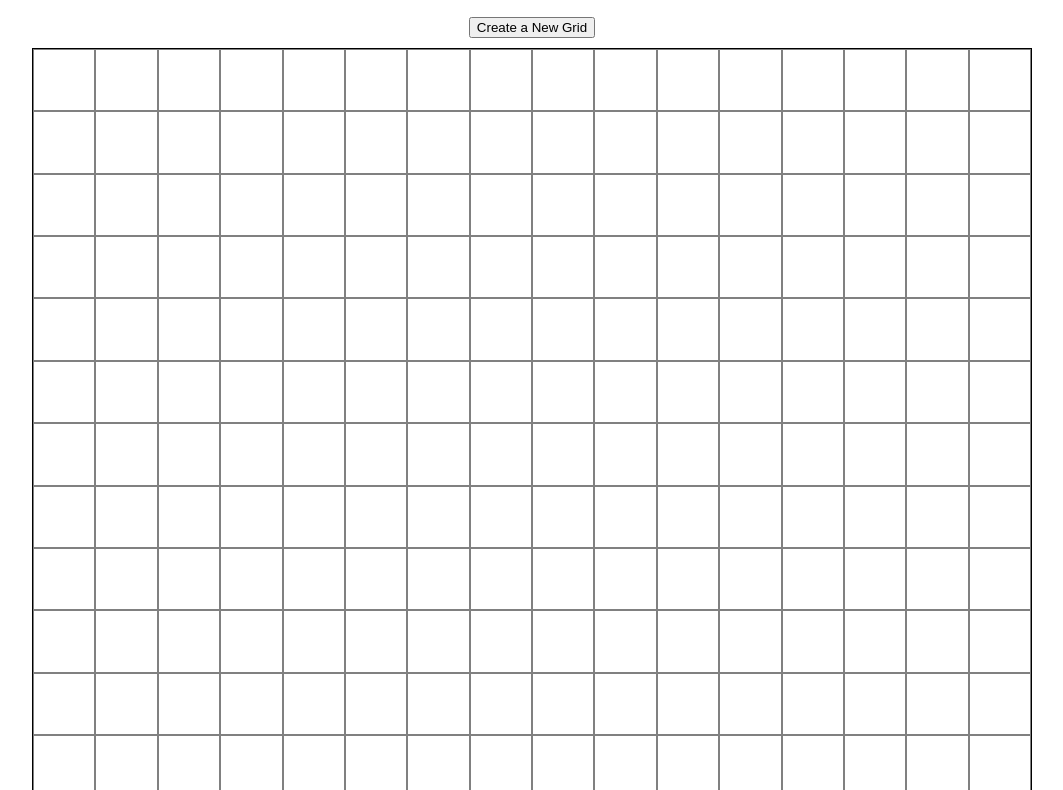
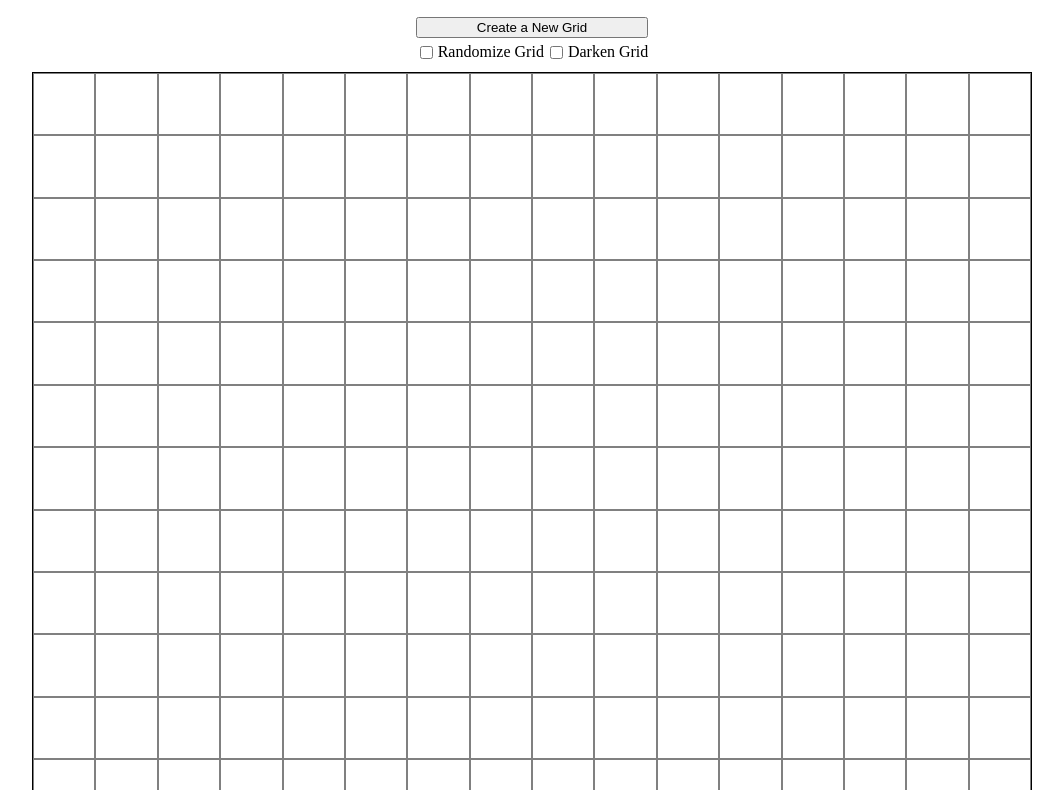
Before and after one commit to hpham474/Etch-aSketch, a plain HTML site: page index.html in a window 1280 px wide. Shown: the part 81-871 px from the top of the page, without its empty margins (108-1171 px from the left). Drawn offline with Linux system fonts and the light colour scheme.

Commit message:
add option to randomize the grid at the start or change the opacity of the grid on hover

```diff
--- a/index.html
+++ b/index.html
@@ -8,7 +8,15 @@
 </head>
 <body>
     <h1>Etch-a-Sketch</h1>
-    <button class="size">Create a New Grid</button>
+    <div class="options">
+        <button class="size">Create a New Grid</button>
+        <div class="extra">
+            <input type="checkbox" id="randomize" onclick="randomizeGrid()">
+            <label for="randomize">Randomize Grid</label>
+            <input type="checkbox" id="darken" onclick="darkenGrid()">
+            <label for="darken">Darken Grid</label>
+        </div>
+    </div>
     <container class="grid">
     </container>
     <script src="main.js"></script>
--- a/main.js
+++ b/main.js
@@ -8,10 +8,23 @@ function createGrid(size) {
             let col = document.createElement("div");
             col.style.width = `${100/gridSize}%`;
             col.style.border = "1px solid grey";
+            if (darken) {
+                col.style.opacity = 0;
+                col.style.backgroundColor = "black";
+            }
+            if (randomize) {
+                col.style.backgroundColor = getRandomColor();
+            }
 
-            col.addEventListener("mouseenter", () => {
-                col.style.backgroundColor = getRandomColor();
-            });
+            if (darken) {
+                col.addEventListener("mouseenter", ()=> {
+                    col.style.opacity = Number(col.style.opacity) + .1;
+                });
+            } else {
+                col.addEventListener("mouseenter", () => {
+                    col.style.backgroundColor = getRandomColor();
+                });
+            }
 
             row.appendChild(col);
         }
@@ -42,7 +55,17 @@ function clearGrid() {
     }
 }
 
+function randomizeGrid() {
+    randomize = !randomize;
+}
+
+function darkenGrid() {
+    darken = !darken;
+}
+
 let gridSize = 16;
+let randomize = false;
+let darken = false;
 
 const gridButton = document.querySelector(".size");
 gridButton.addEventListener("click", () => {
--- a/style.css
+++ b/style.css
@@ -16,3 +16,15 @@ body {
     flex-direction: column;
     border: 1px solid black;
 }
+
+.options {
+    display: flex;
+    flex-direction: column;
+    gap: 5px;
+}
+
+.extra {
+    display: flex;
+    justify-content: center;
+    gap: 2px;
+}
```
